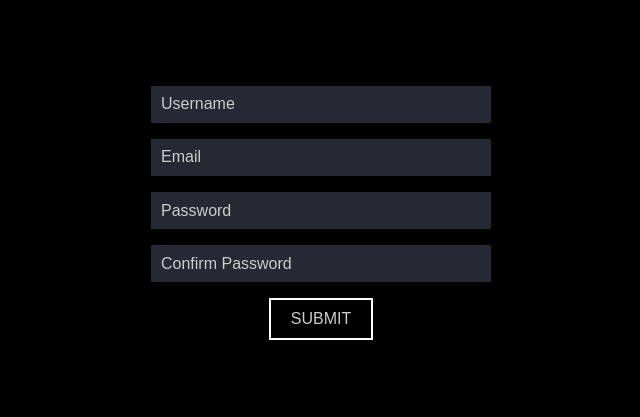
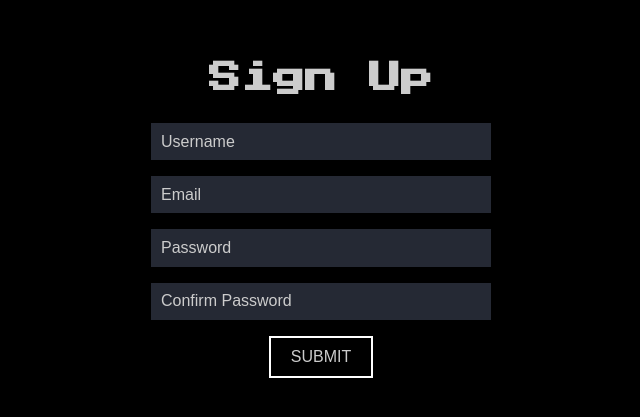
Before and after one commit to Online-RPG-Game/Frontend, a React (Create React App) app in the folder online-rpg/: page /register in a window 1280 px wide. Shown: the part 191-608 px from the top of the page, without its empty margins (319-959 px from the left). Built offline with nearby package versions, Linux system fonts and the light colour scheme.

Commit message:
add form titles

```diff
--- a/online-rpg/src/onboarding/Login.js
+++ b/online-rpg/src/onboarding/Login.js
@@ -6,6 +6,7 @@ import StyledForm from './styles';
 const Login = () => {
   return (
     <StyledForm>
+      <h1 className='title'>Login</h1>
       <Form className='form'>
         <Field
           className='input'
--- a/online-rpg/src/onboarding/Register.js
+++ b/online-rpg/src/onboarding/Register.js
@@ -7,6 +7,7 @@ import StyledForm from './styles';
 const Register = () => {
   return (
     <StyledForm>
+      <h1 className='title'>Sign Up</h1>
       <Form className='form'>
         <Field
           className='input'
--- a/online-rpg/src/onboarding/styles.js
+++ b/online-rpg/src/onboarding/styles.js
@@ -6,6 +6,10 @@ export default styled.div`
   justify-content: center;
   align-items: center;
   height: 100vh;
+
+  .title {
+    color: #ccc;
+  }
 
   .form {
     display: flex;
```
